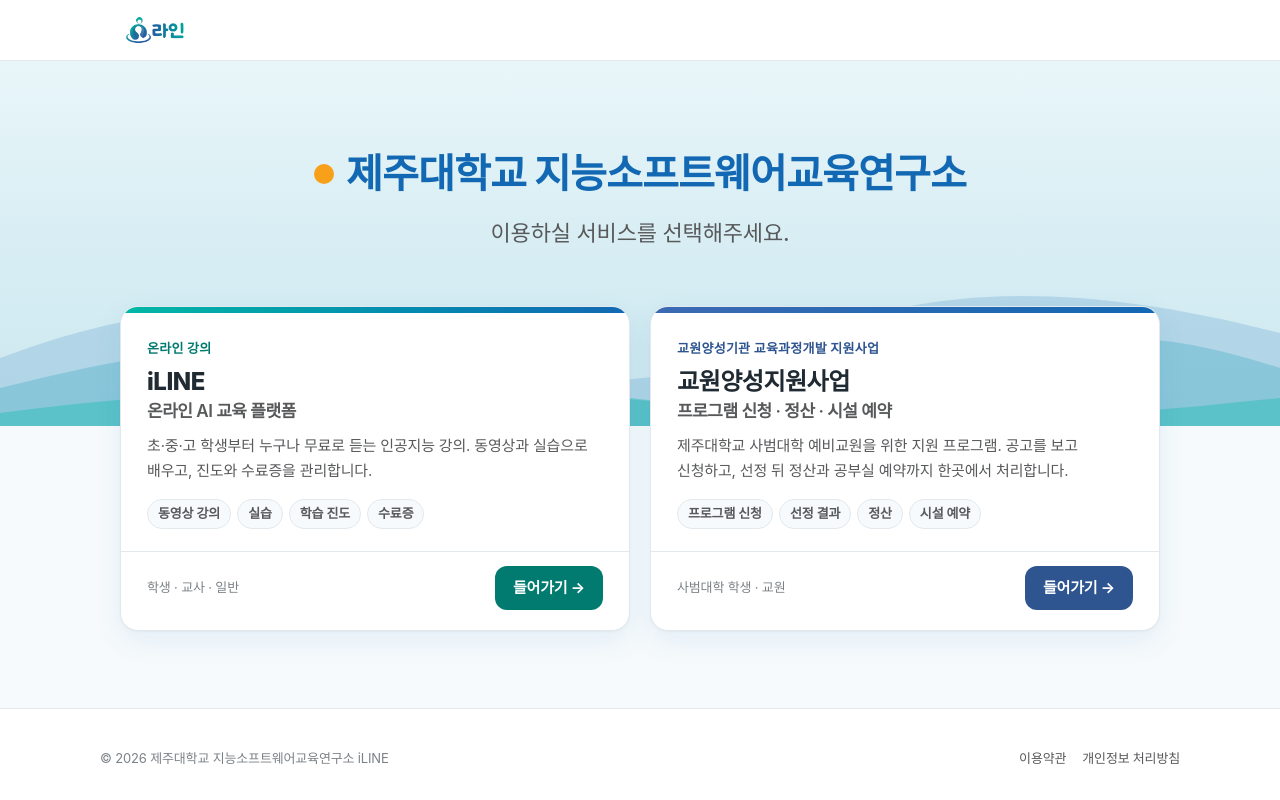
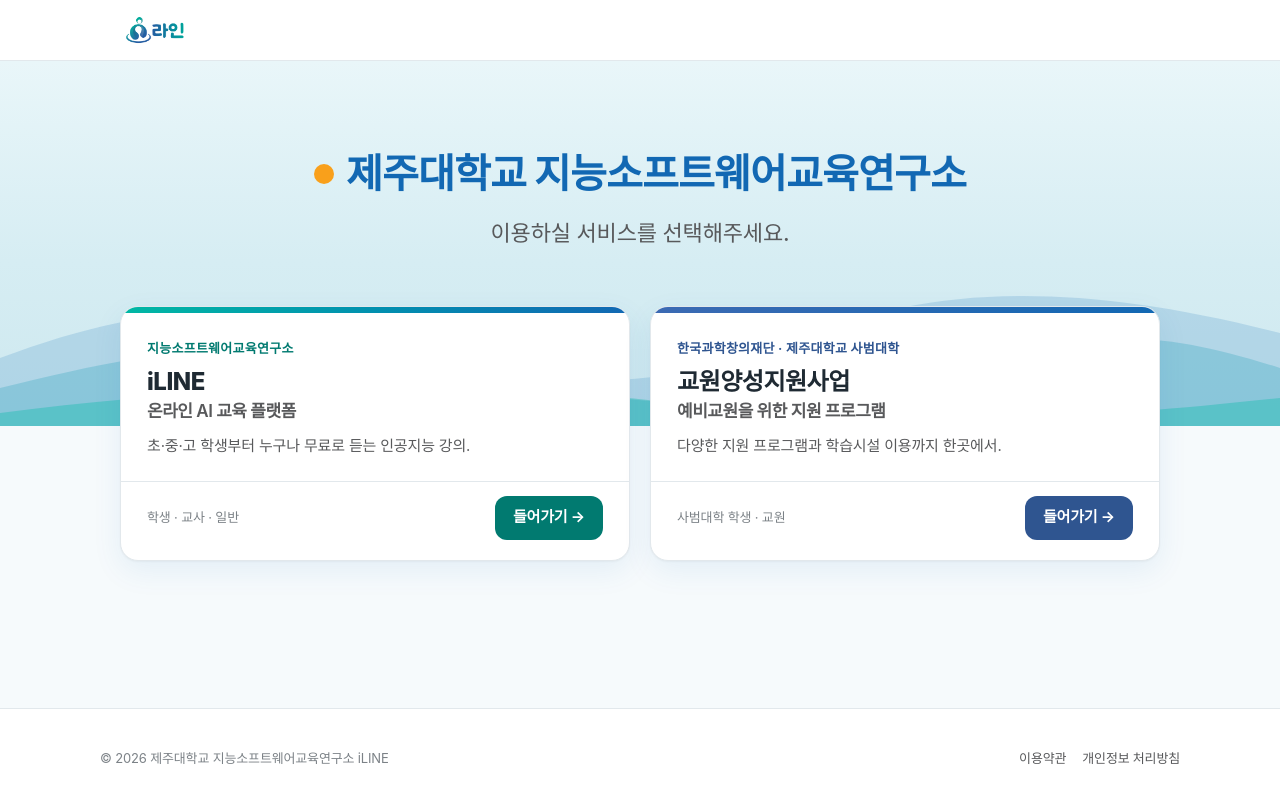
Before and after one commit to iLINE-iSERI/iline, a Next.js app: page / in a window 1280 px wide. Built offline with nearby package versions, Linux system fonts and the light colour scheme.

Commit message:
바로가기 문구 수정

```diff
--- a/app/intro.module.css
+++ b/app/intro.module.css
@@ -242,23 +242,6 @@
   line-height: 1.65;
   color: var(--ink-muted);
 }
-.tags {
-  margin: 16px 0 0;
-  padding: 0;
-  list-style: none;
-  display: flex;
-  flex-wrap: wrap;
-  gap: 6px;
-}
-.tags li {
-  font-size: 0.8125rem;
-  font-weight: 600;
-  padding: 4px 10px;
-  border-radius: 999px;
-  background: var(--bg);
-  border: 1px solid var(--line);
-  color: var(--ink-muted);
-}
 .cardFoot {
   display: flex;
   align-items: center;
--- a/app/page.tsx
+++ b/app/page.tsx
@@ -76,26 +76,18 @@
           </svg>
         </section>
 
-        {/* 서비스 카드 둘 */}
+        {/* 서비스 카드 둘 — 태그 줄은 두지 않는다 (09-13 iSERI: 간결하게). 지원사업 문구는 iSERI 가 다시 줄 예정 */}
         <nav className={s.cards} aria-label="서비스 선택">
           <Link href="/home" className={`${s.card} ${s.learn}`}>
             <div className={s.cardHead} />
             <div className={s.cardBody}>
-              <p className={s.kicker}>온라인 강의</p>
+              {/* 작은 줄 = 운영 주체. iLINE 은 연구소 명의 — '사범대학' 표기 허가는 지원사업 쪽만 (09-13 iSERI) */}
+              <p className={s.kicker}>지능소프트웨어교육연구소</p>
               <h2 className={s.cardTitle}>
                 iLINE
                 <small>온라인 AI 교육 플랫폼</small>
               </h2>
-              <p className={s.cardDesc}>
-                초·중·고 학생부터 누구나 무료로 듣는 인공지능 강의. 동영상과 실습으로
-                배우고, 진도와 수료증을 관리합니다.
-              </p>
-              <ul className={s.tags}>
-                <li>동영상 강의</li>
-                <li>실습</li>
-                <li>학습 진도</li>
-                <li>수료증</li>
-              </ul>
+              <p className={s.cardDesc}>초·중·고 학생부터 누구나 무료로 듣는 인공지능 강의.</p>
             </div>
             <div className={s.cardFoot}>
               <span className={s.who}>학생 · 교사 · 일반</span>
@@ -106,21 +98,12 @@
           <a href={SUPPORT_URL} className={`${s.card} ${s.support}`}>
             <div className={s.cardHead} />
             <div className={s.cardBody}>
-              <p className={s.kicker}>교원양성기관 교육과정개발 지원사업</p>
+              <p className={s.kicker}>한국과학창의재단 · 제주대학교 사범대학</p>
               <h2 className={s.cardTitle}>
                 교원양성지원사업
-                <small>프로그램 신청 · 정산 · 시설 예약</small>
+                <small>예비교원을 위한 지원 프로그램</small>
               </h2>
-              <p className={s.cardDesc}>
-                제주대학교 사범대학 예비교원을 위한 지원 프로그램. 공고를 보고
-                신청하고, 선정 뒤 정산과 공부실 예약까지 한곳에서 처리합니다.
-              </p>
-              <ul className={s.tags}>
-                <li>프로그램 신청</li>
-                <li>선정 결과</li>
-                <li>정산</li>
-                <li>시설 예약</li>
-              </ul>
+              <p className={s.cardDesc}>다양한 지원 프로그램과 학습시설 이용까지 한곳에서.</p>
             </div>
             <div className={s.cardFoot}>
               <span className={s.who}>사범대학 학생 · 교원</span>
```
